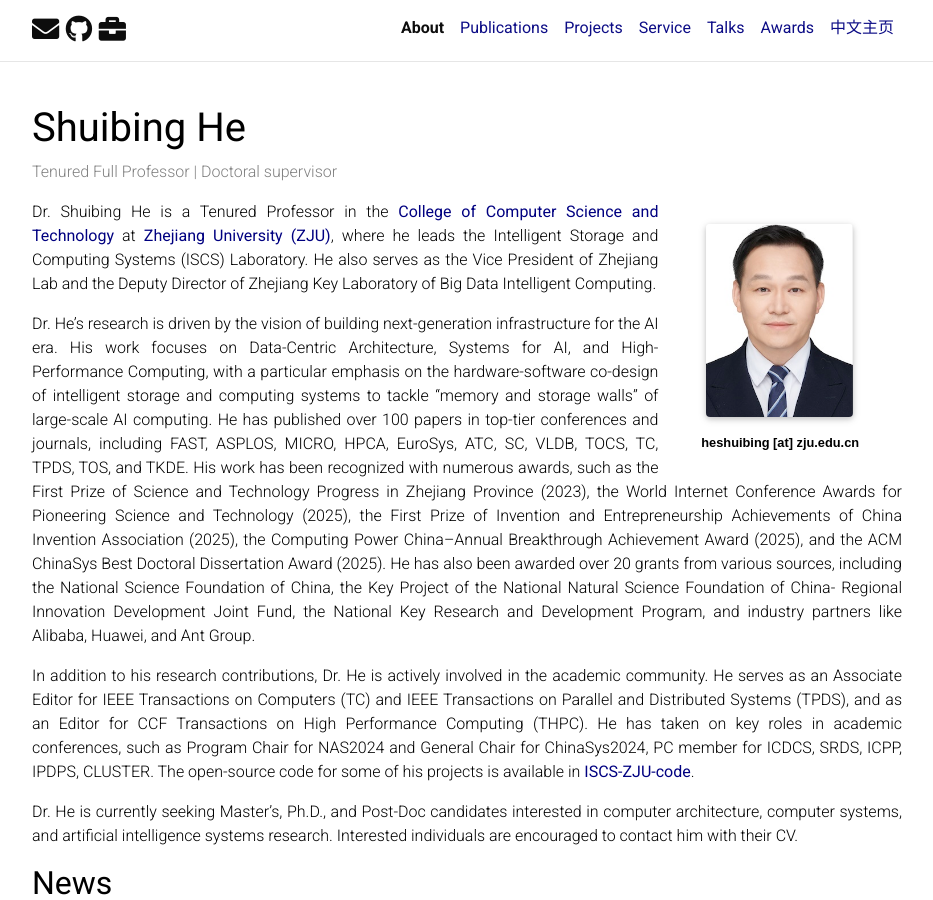
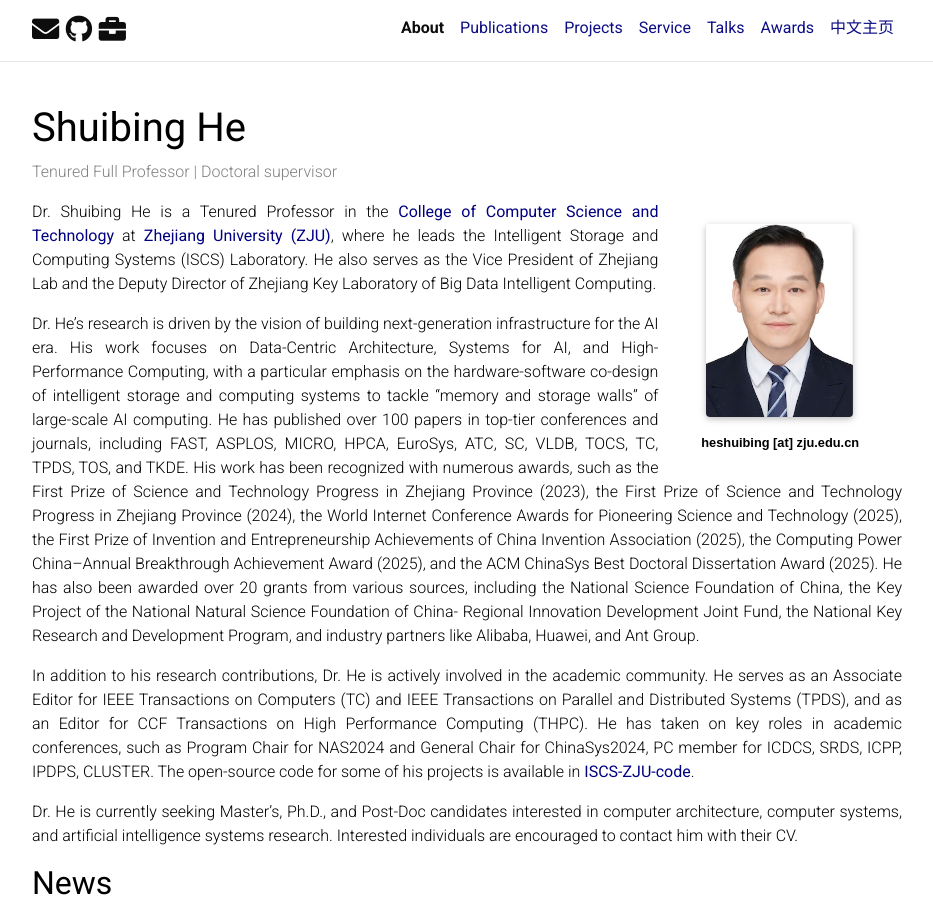
Before and after one commit to shuibing9420/shuibing9420.github.io, a Jekyll site: the page built from _pages/about.md, in a window 1280 px wide and 900 px high. Shown: the whole window, without its empty margins (173-1106 px from the left). Built offline with Jekyll 4.4.1, drawn with Linux system fonts in a browser that asks for light colours; full-size pictures stand in for the smaller copies a plugin makes; comment, search, counter and statistics services are not loaded; a style sheet for code colours, icons or effects is not loaded.

Commit message:
update award

```diff
--- a/_pages/about.md
+++ b/_pages/about.md
@@ -55,7 +55,8 @@ has published over
 100 papers in top-tier conferences and journals, including FAST, ASPLOS, MICRO,
 HPCA, EuroSys, ATC, SC, VLDB, TOCS, TC, TPDS, TOS, and TKDE. His work has been
 recognized with numerous awards, such as the First Prize of Science and
-Technology Progress in Zhejiang Province (2023), the World Internet Conference
+Technology Progress in Zhejiang Province (2023), the First Prize of Science and
+Technology Progress in Zhejiang Province (2024), the World Internet Conference
 Awards for Pioneering Science and Technology (2025), the First Prize of Invention
 and Entrepreneurship Achievements of China Invention Association (2025), the
 Computing Power China–Annual Breakthrough Achievement Award (2025), and the ACM
```
